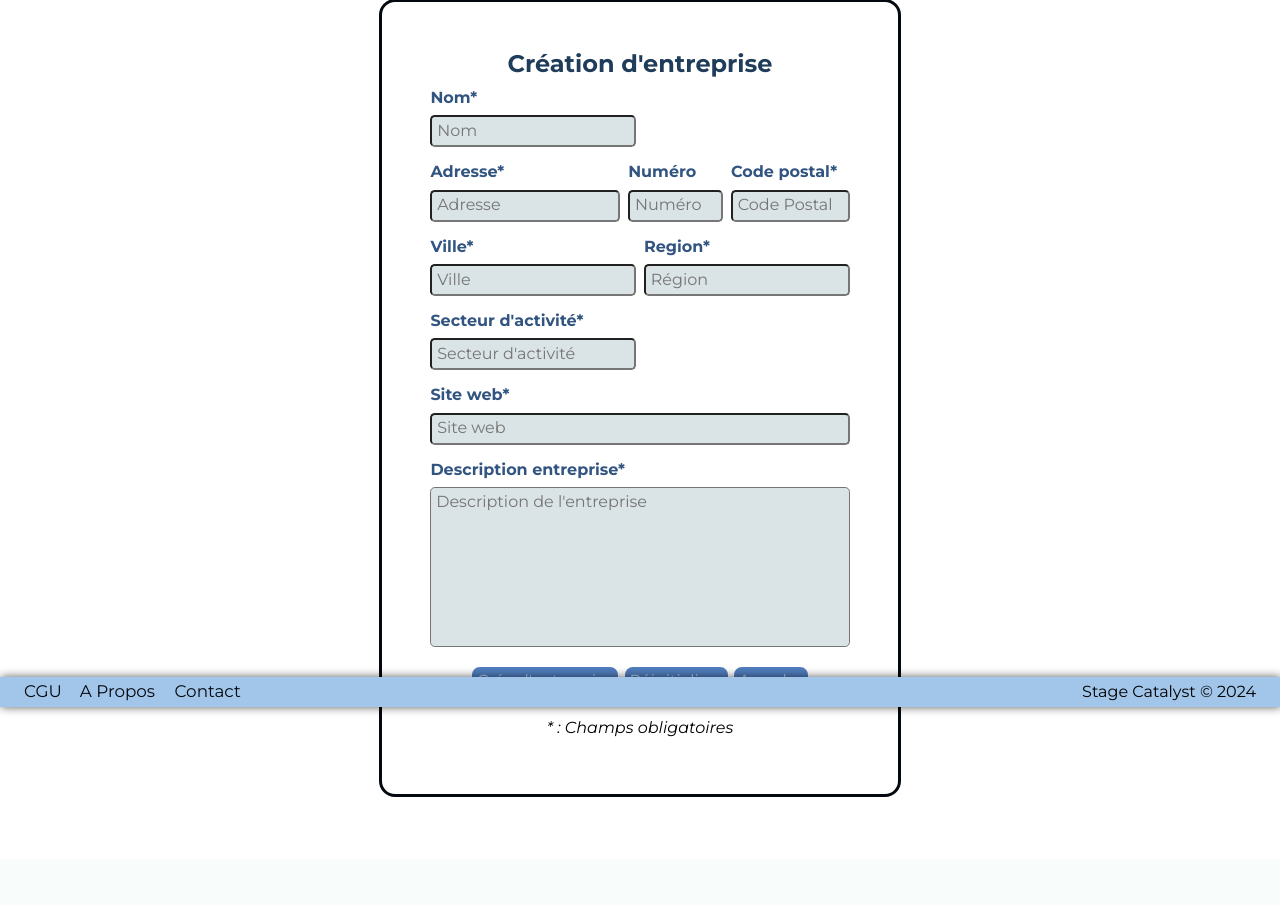
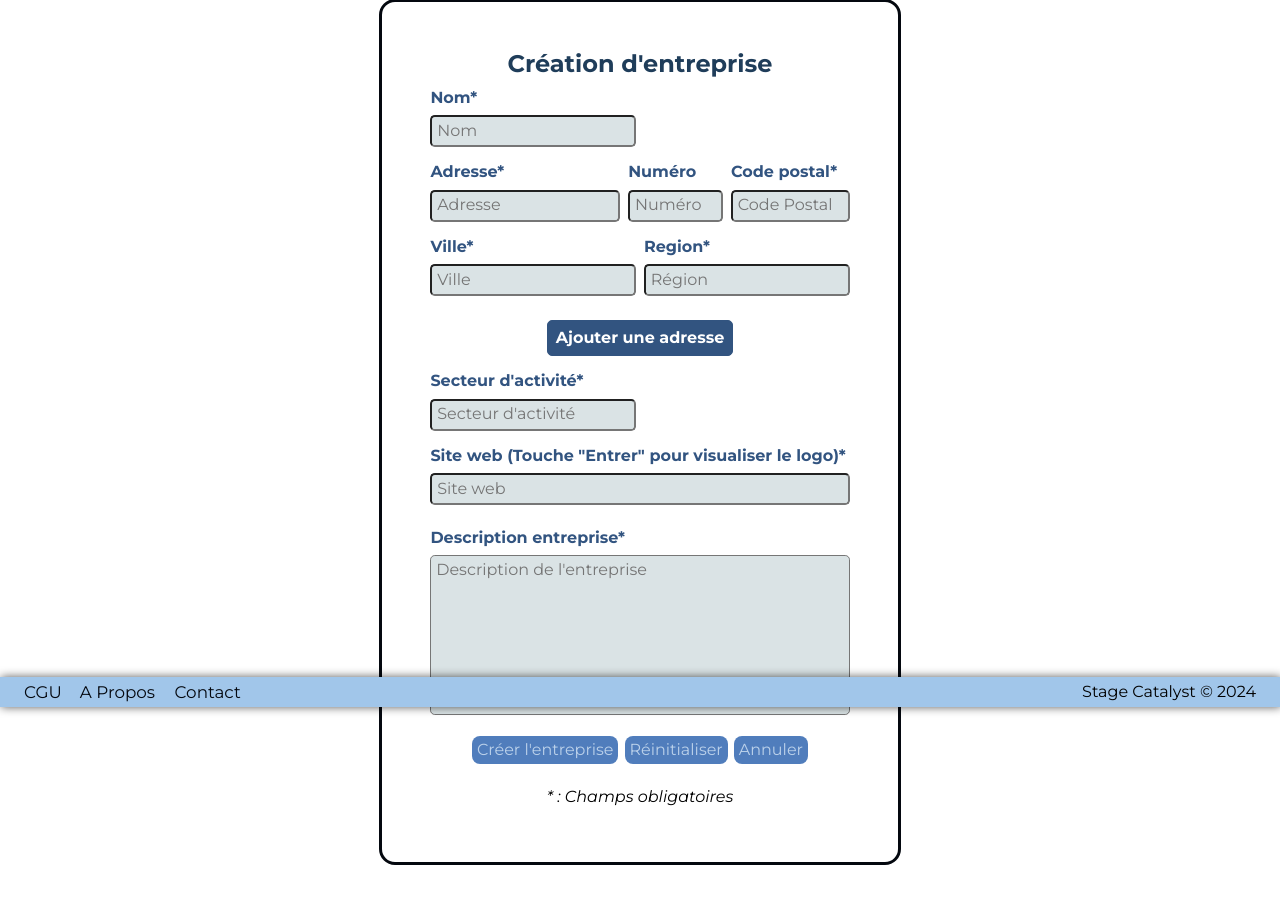
Before and after one commit to aschnepp/Projet-WEB-BETA, a PHP site: page /pages/gestion-entreprise.html in a window 1280 px wide. Shown: the part 93-998 px from the top of the page. Before the commit the page ends 890 px from the top, so only its background shows below. Run offline with PHP 8.4, Linux system fonts and the light colour scheme; some libraries are stand-ins or nearby versions.

Commit message:
Gestion entreprise, ajout prévisualisation logo et plusieurs adresses

```diff
--- a/assets/styles/gestion-entreprise.css
+++ b/assets/styles/gestion-entreprise.css
@@ -53,38 +53,84 @@ main #section-formulaire textarea {
     margin-bottom: 0.5rem;
 }
 
-#adresse-cp-entreprise {
+.adresse-cp-entreprise {
     display: grid;
     grid-template-columns: 0.8fr 0.4fr 0.5fr;
     grid-column-gap: 0.5rem;
     margin-bottom: 0.5rem;
 }
 
-#adresse-cp-entreprise label {
+.adresse-cp-entreprise label {
     align-self: center;
 }
 
-#adresse-cp-entreprise input {
+.adresse-cp-entreprise input {
     width: 100%;
 }
 
-#ville-region-entreprise {
+.ville-region-entreprise {
     display: grid;
     grid-template-columns: 1fr 1fr;
     grid-column-gap: 0.5rem;
     margin-bottom: 0.5rem;
 }
 
-#ville-region-entreprise label {
+.ville-region-entreprise label {
     align-self: center;
 }
 
-#ville-region-entreprise input {
+.ville-region-entreprise input {
     width: 100%;
+}
+
+#ajouter-adresse {
+    display: flex;
+    justify-content: center;
+    column-gap: 1rem;
+    flex-wrap: wrap;
+    align-items: center;
+    margin-bottom: 0.5rem;
+}
+
+#ajouter-adresse button {
+    padding: 0.5rem;
+    border: 1px solid var(--blue);
+    border-radius: 5px;
+    width: auto;
+    background-color: var(--blue-dark-contrast);
+    color: var(--white);
+    font-weight: bold;
+    cursor: pointer;
+    border: 1px solid var(--blue-dark-contrast);
+    margin-top: 0.5rem;
+    margin-bottom: 0.5rem;
+}
+
+#ajouter-adresse button:hover {
+    background-color: var(--blue-dark-contrast-hover);
 }
 
 #site-web-entreprise {
     width: 100%;
+}
+
+.adresse-separator {
+    margin-bottom: 1rem;
+    height: 0.3rem;
+    border-radius: 5px;
+    background-color: var(--blue-dark-contrast);
+}
+
+#previsualisation-logo {
+    display: flex;
+    justify-content: center;
+    align-items: center;
+    margin-bottom: 0.5rem;
+}
+
+#previsualisation-logo * {
+    border: solid black 2px;
+    border-radius: 1.5rem;
 }
 
 #bouton-class-id {
--- a/pages/gestion-entreprise.html
+++ b/pages/gestion-entreprise.html
@@ -13,7 +13,8 @@
     <link rel="preconnect" href="https://fonts.gstatic.com" crossorigin>
     <link rel="preload" as="image" href="../assets/images/Logo.webp" type="image/webp">
     <script rel="preload" src="../assets/scripts/menuburger.js"></script>
-    <script rel="preload" src="../assets/scripts/autocomplete-adresse.js"></script>
+    <script rel="preload" src="../assets/scripts/autocomplete-adresses-entreprise.js"></script>
+    <script rel="preload" src="../assets/scripts/previsualisation-logo.js"></script>
 
     <!-- Style -->
     <meta name="viewport" content="width=device-width, initial-scale=1.0">
@@ -74,23 +75,29 @@
                     </div>
                 </section>
 
-                <section id="adresse-cp-entreprise">
-                    <label for="adresse-entreprise">Adresse*</label>
-                    <label for="street_number-entreprise">Numéro</label>
-                    <label for="postal_code-entreprise">Code postal*</label>
-                    <input type="text" name="adresse-entreprise" id="adresse-entreprise" required placeholder="Adresse">
-                    <input type="text" name="street_number-entreprise" id="street_number-entreprise" required
+                <section class="adresse-cp-entreprise">
+                    <label for="adresse-entreprise-1">Adresse*</label>
+                    <label for="street_number-entreprise-1">Numéro</label>
+                    <label for="postal_code-entreprise-1">Code postal*</label>
+                    <input type="text" name="adresse-entreprise-1" id="adresse-entreprise-1" required
+                        placeholder="Adresse">
+                    <input type="text" name="street_number-entreprise-1" id="street_number-entreprise-1" required
                         placeholder="Numéro">
-                    <input type="text" name="postal_code-entreprise" id="postal_code-entreprise" required
+                    <input type="text" name="postal_code-entreprise-1" id="postal_code-entreprise-1" required
                         placeholder="Code Postal">
                 </section>
 
-                <section id="ville-region-entreprise">
-                    <label for="locality-entreprise">Ville*</label>
-                    <label for="administrative_area_level_1-entreprise">Region*</label>
-                    <input type="text" name="locality-entreprise" id="locality-entreprise" required placeholder="Ville">
-                    <input type="text" name="administrative_area_level_1-entreprise"
-                        id="administrative_area_level_1-entreprise" required placeholder="Région">
+                <section class="ville-region-entreprise">
+                    <label for="locality-entreprise-1">Ville*</label>
+                    <label for="administrative_area_level_1-entreprise-1">Region*</label>
+                    <input type="text" name="locality-entreprise-1" id="locality-entreprise-1" required
+                        placeholder="Ville">
+                    <input type="text" name="administrative_area_level_1-entreprise-1"
+                        id="administrative_area_level_1-entreprise-1" required placeholder="Région">
+                </section>
+
+                <section id="ajouter-adresse">
+                    <button type="button" id="btn-ajouter-adresse">Ajouter une adresse</button>
                 </section>
 
                 <script
@@ -105,13 +112,15 @@
                     </div>
                 </section>
 
-
                 <section id="site-web">
-                    <label for="site-web-entreprise">Site web*</label>
+                    <label for="site-web-entreprise">Site web (Touche "Entrer" pour visualiser le logo)*</label>
                     <div>
                         <input type="text" name="site-web-entreprise" id="site-web-entreprise" required
                             placeholder="Site web">
                     </div>
+                </section>
+
+                <section id="previsualisation-logo">
                 </section>
 
                 <section id="description-activite">
```
